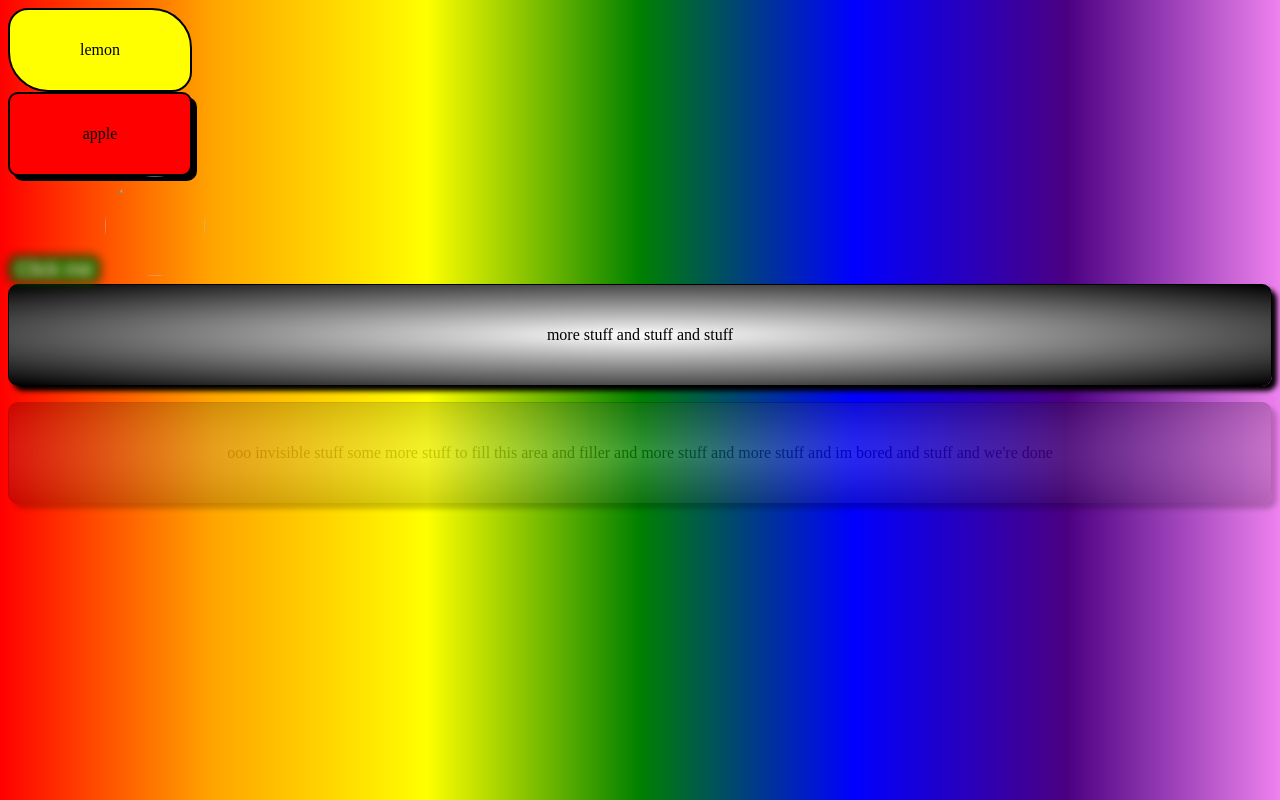
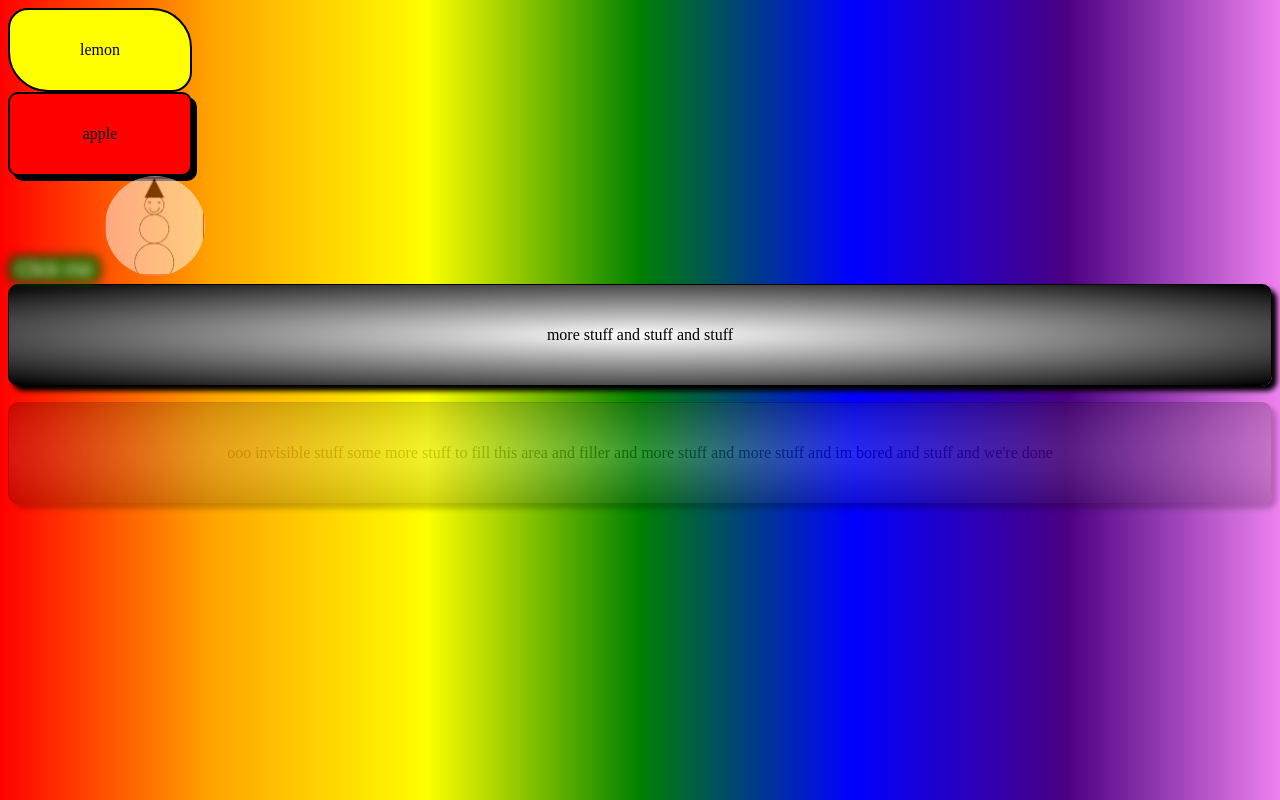
Before and after one commit to nicholasages/csslabthing, a plain HTML site: page index.htm in a window 1280 px wide. Drawn offline with Linux system fonts and the light colour scheme.

Commit message:
Update index.htm

```diff
--- a/index.htm
+++ b/index.htm
@@ -10,7 +10,7 @@
     <div id="lemon" class="box">lemon</div>
     <div id="apple" class="box">apple</div>
     <button id="btn">Click me</button>
-    <img id="wtf" src="Screenshot 2024-10-11 at 12.10.05 PM.png">
+    <img id="wtf" src="something.png">
     <div id="content"> more stuff and stuff and stuff </div>
     <p id="paragraph">ooo invisible stuff some more stuff to fill this area and filler and more stuff and more stuff and im bored and stuff and we're done</p>
 </body>
```
